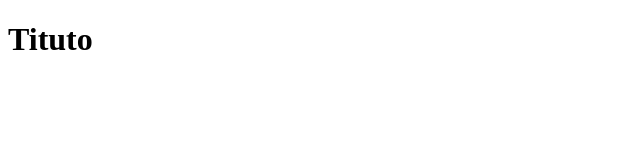
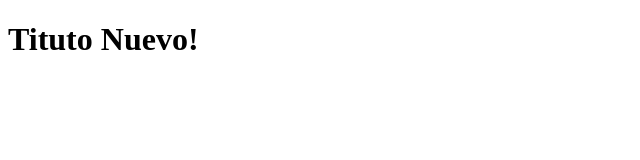
Before and after one commit to AJonathanSosa/hello-world-git, a plain HTML site: page index.html in a window 1280 px wide. Shown: the whole page, without its empty margins (0-640 px from the left). Drawn offline with Linux system fonts and the light colour scheme.

Commit message:
se modifico titulo index

```diff
--- a/index.html
+++ b/index.html
@@ -7,6 +7,6 @@
     <title>Demo git</title>
 </head>
 <body>
-    <h1>Tituto</h1>
+    <h1>Tituto Nuevo!</h1>
 </body>
 </html>
```
